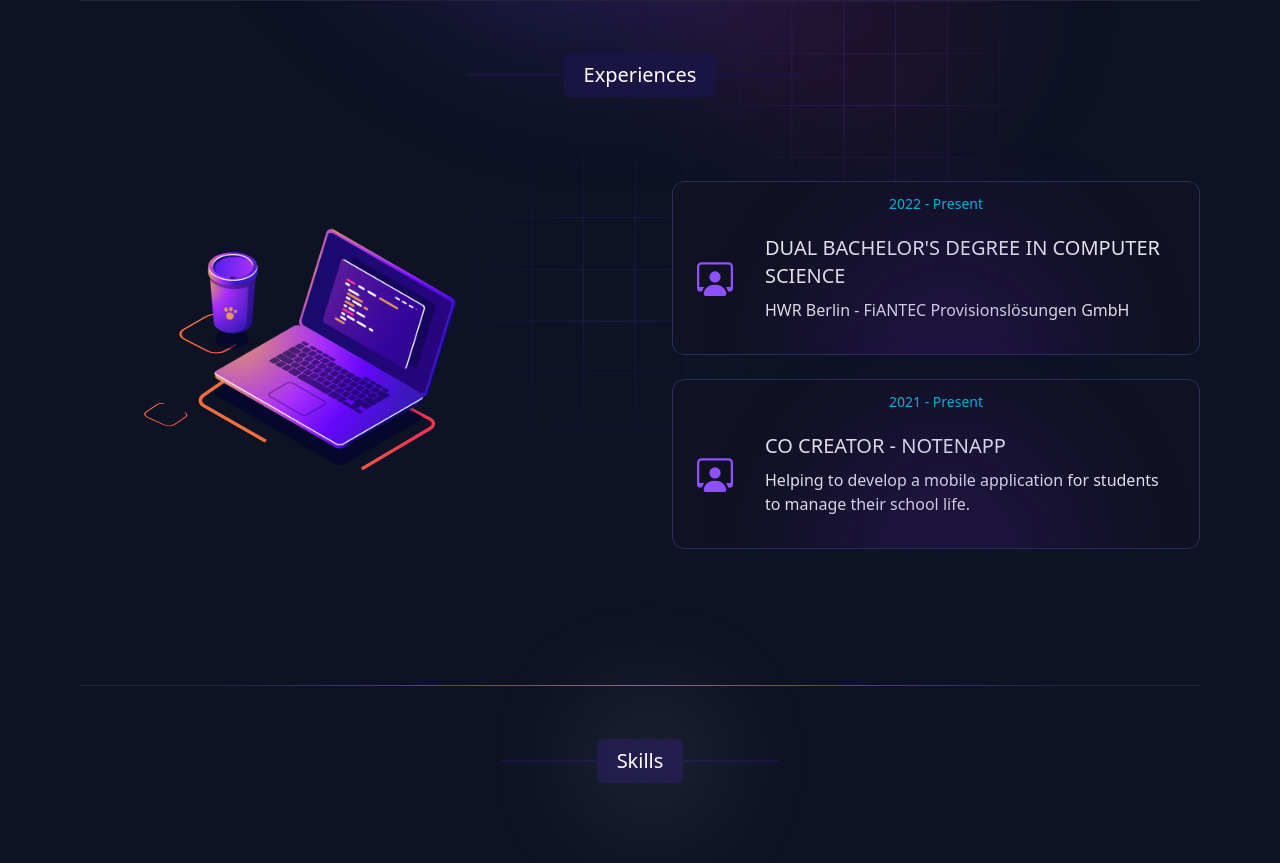
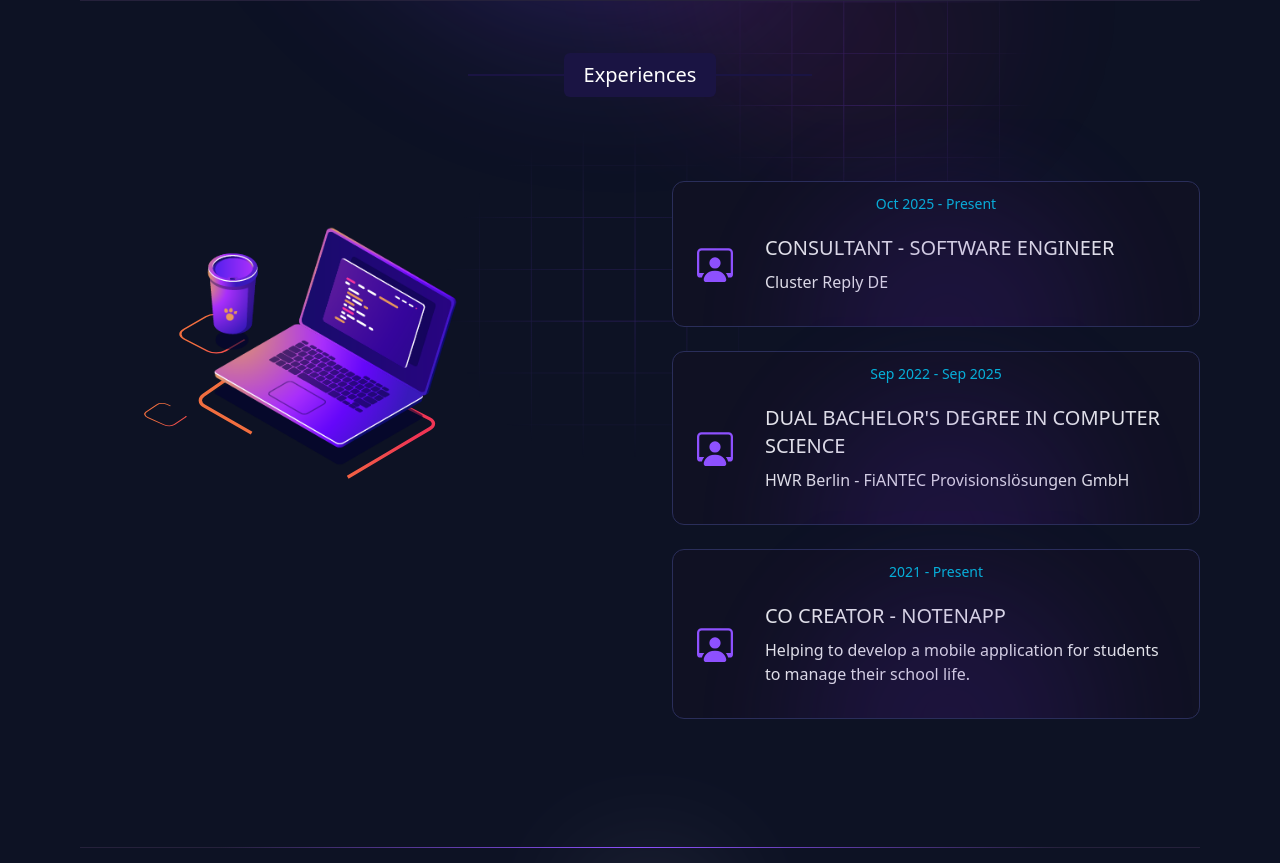
Before and after one commit to Lxcasx/personal-portfolio, a React (Vite) app: page / in a window 1280 px wide. Shown: the part 1117-1980 px from the top of the page. Built offline with nearby package versions, Linux system fonts and the light colour scheme.

Commit message:
Update personalInfo to include current role and correct duration for education

```diff
--- a/src/constants.ts
+++ b/src/constants.ts
@@ -18,9 +18,14 @@ export const personalInfo = {
     "I am a software engineer who loves to build scalable and reliable software systems. I have experience in building web applications, mobile applications, and microservices. I am passionate about learning new technologies and building cool stuff.",
   experiences: [
     {
+      title: "Consultant - Software Engineer",
+      description: "Cluster Reply DE",
+      duration: "Oct 2025 - Present",
+    },
+    {
       title: "Dual Bachelor's Degree in Computer Science",
       description: "HWR Berlin - FiANTEC Provisionslösungen GmbH",
-      duration: "2022 - Present",
+      duration: "Sep 2022 - Sep 2025",
     },
     {
       title: "Co Creator - Notenapp",
```
